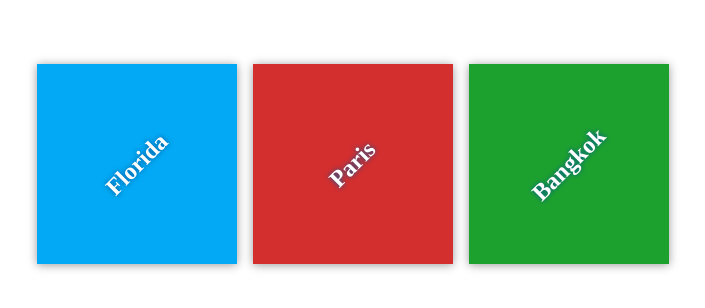
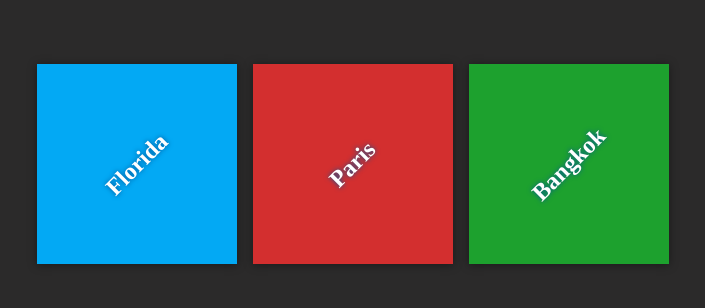
Before and after one commit to rynparin/my-travel-plans, a plain HTML site: page index.html in a window 1280 px wide. Shown: the part 236-544 px from the top of the page, without its empty margins (287-992 px from the left). Drawn offline with Linux system fonts and the light colour scheme.

Commit message:
Add background-color

```diff
--- a/css/app.css
+++ b/css/app.css
@@ -13,6 +13,7 @@ body {
   display: flex;
   margin: 0;
   height: 100%;
+  background-color: rgb(43, 42, 42);
 }
 
 .container {
```
